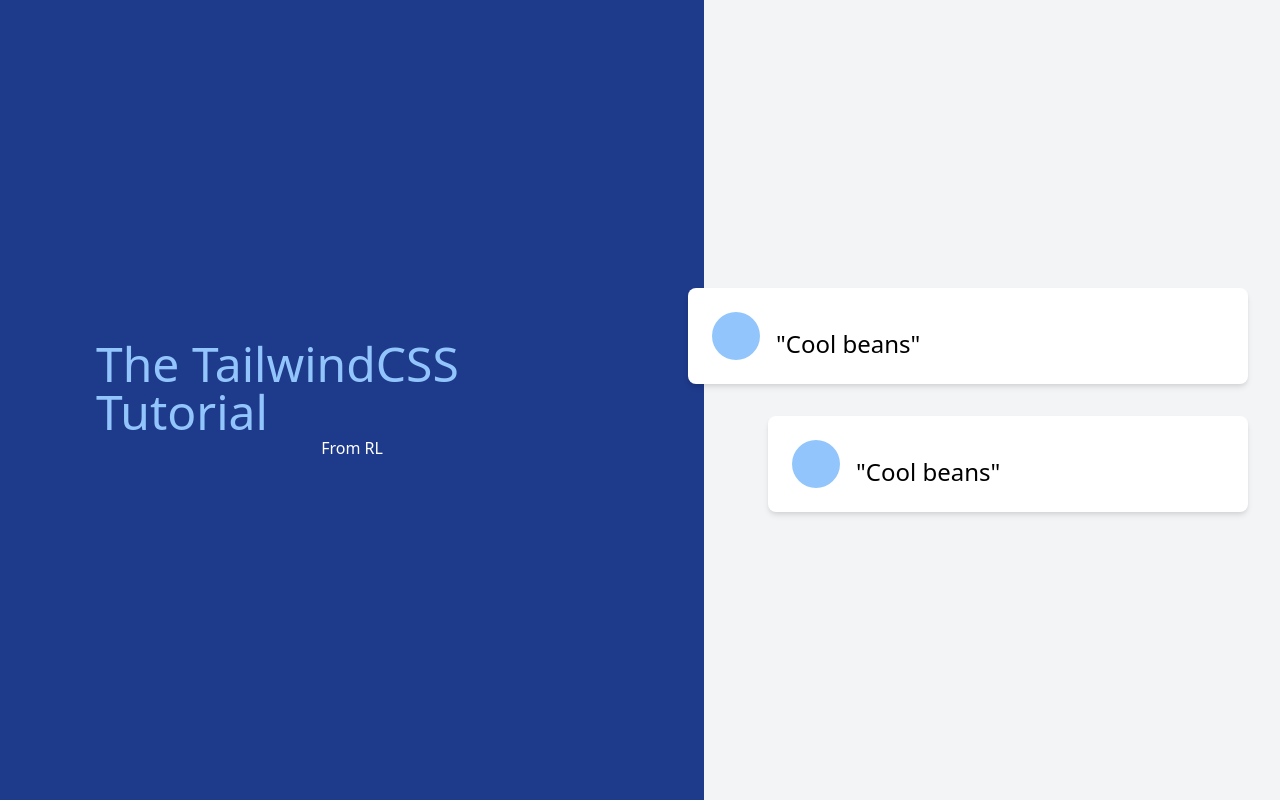
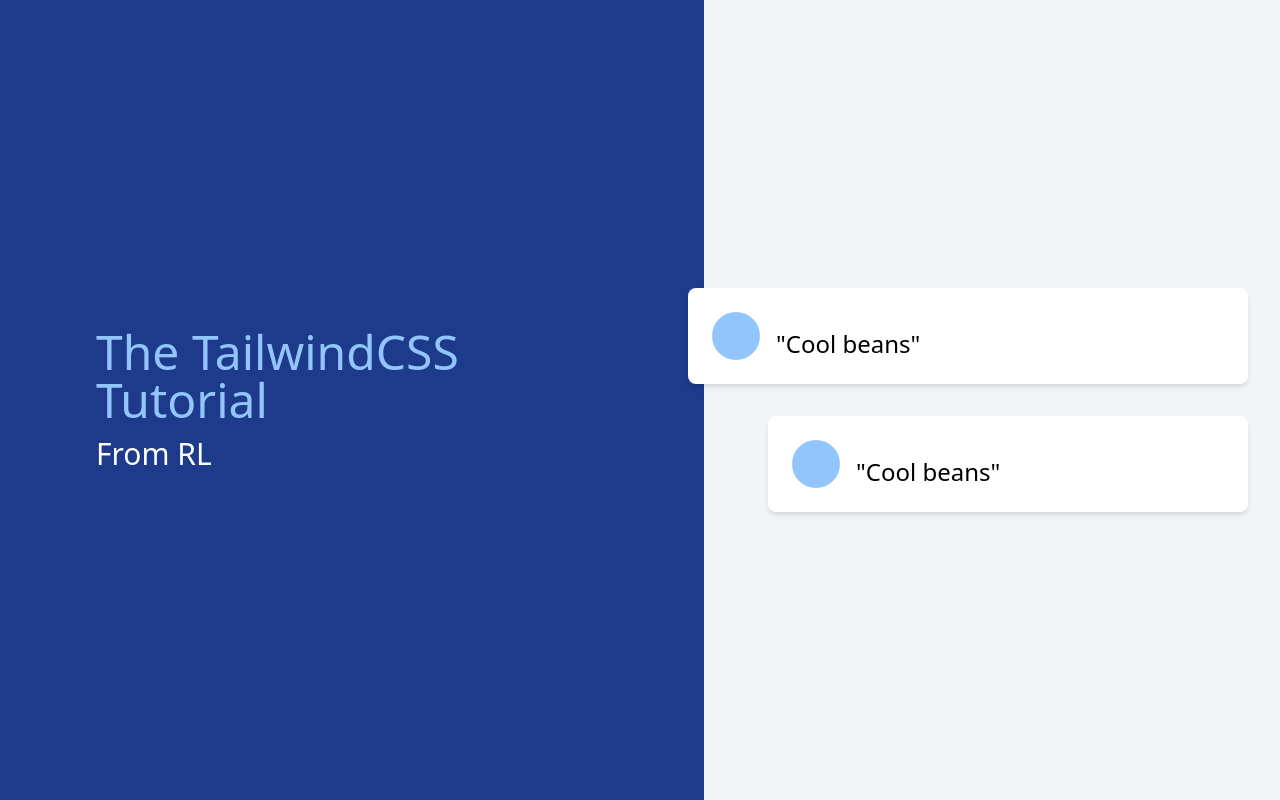
Before and after one commit to richardl33/tailwind-crash, a plain HTML site: page src/index.html in a window 1280 px wide. Drawn offline with nearby package versions, Linux system fonts and the light colour scheme.

Commit message:
update p text size

```diff
--- a/src/index.html
+++ b/src/index.html
@@ -12,7 +12,7 @@
    <div class="block md:flex">
       <div class="bg-blue-900 py-24 px-8 md:flex-1 md:h-screen md:p-12 md:justify-center lg:p-16 xl:p-24 flex flex-col">
          <h1 class="text-blue-300 text-center md:text-left xl:text-5xl">The TailwindCSS Tutorial</h1>
-         <p class="text-white text-center">From RL</p>
+         <p class="text-white text-center mt-3 sm:text-lg md:text-left md:text-xl xl:text-3xl">From RL</p>
       </div>
       <div class="py-12 px-8 flex-1 flex-col flex justify-center md:h-screen rightcol">
          <div class="bg-white inline-flex p-6 rounded-lg shadow-md md:-ml-12">
```
